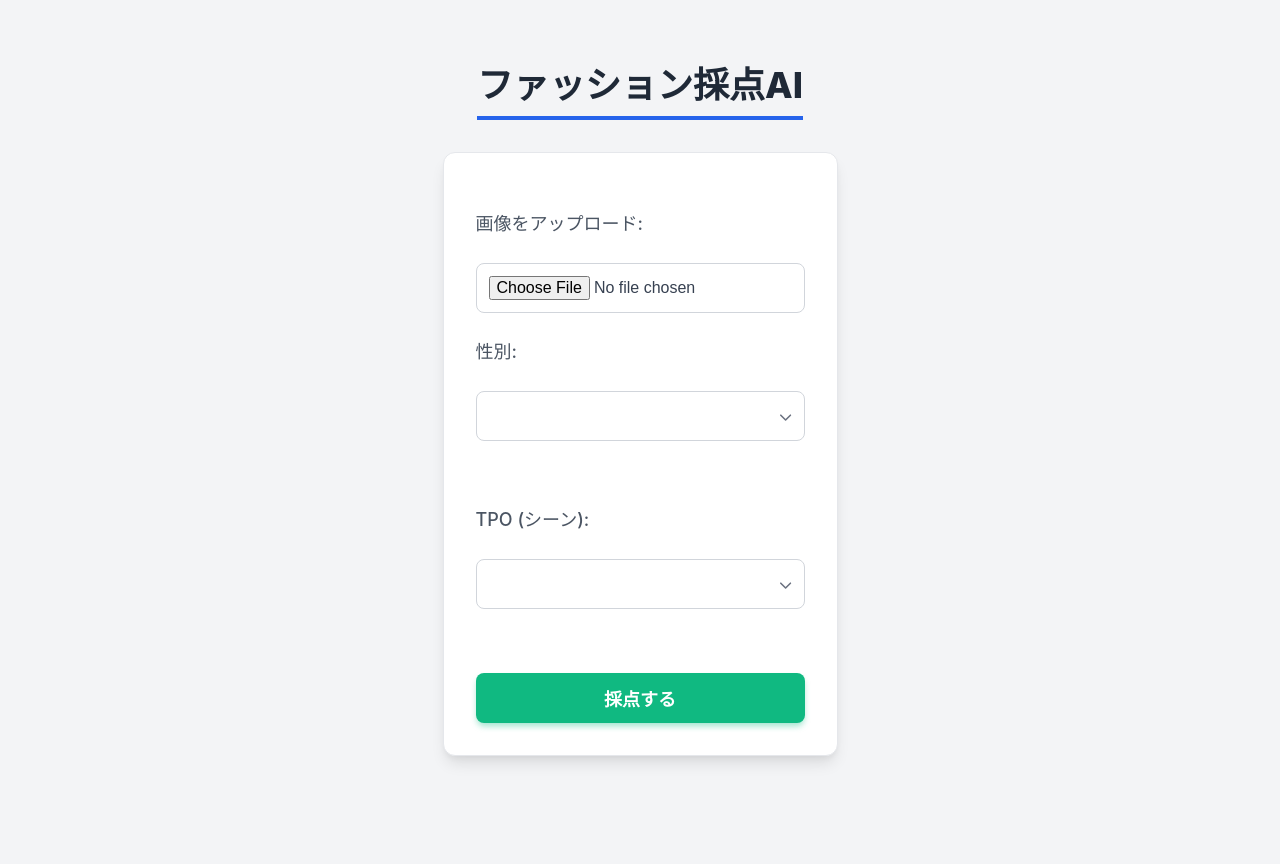
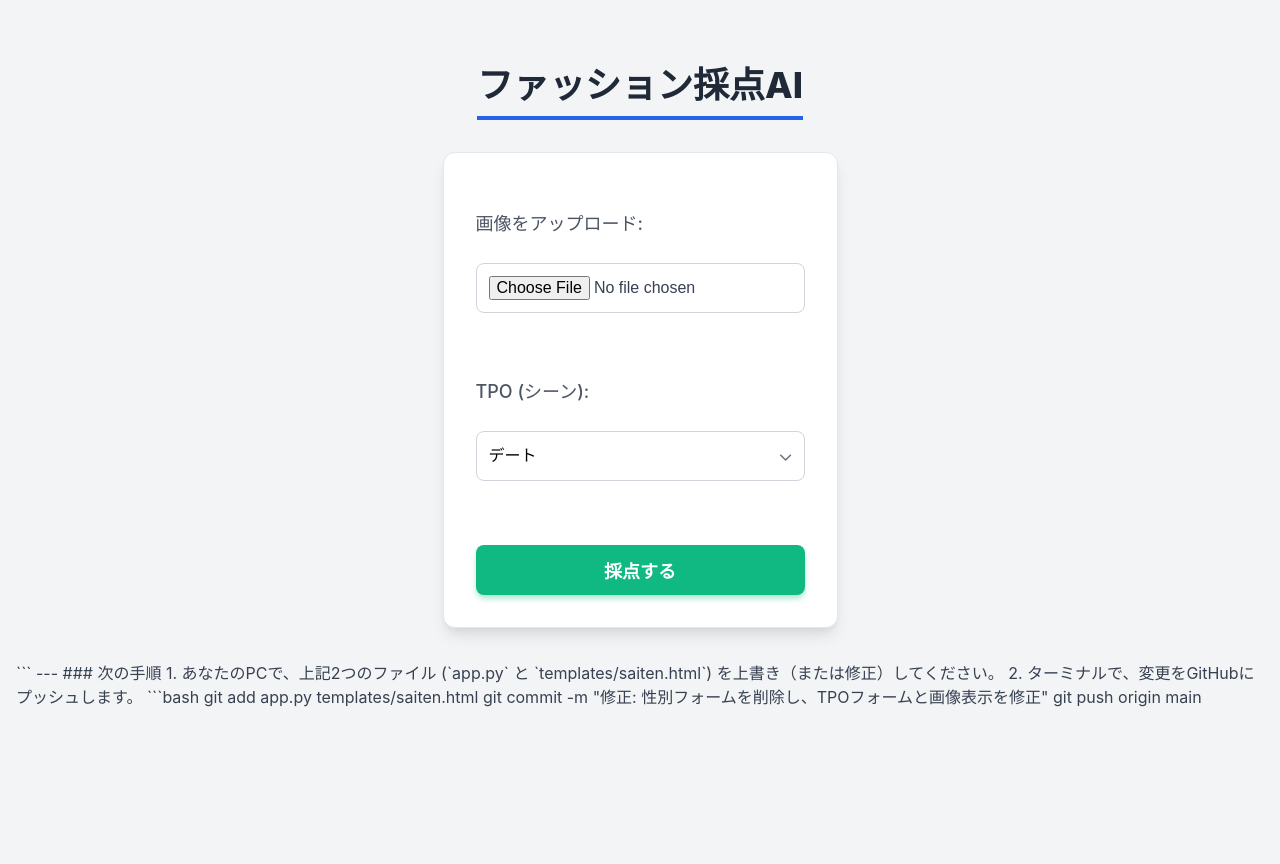
Before and after one commit to kado0314/PBLcamera_Project, a Flask app: page / in a window 1280 px wide. Run offline with Flask 3, Linux system fonts and the light colour scheme; lists and menus that the app fills with data are empty.

Commit message:
Update saiten.html

````diff
--- a/templates/saiten.html
+++ b/templates/saiten.html
@@ -8,28 +8,46 @@
 </head>
 <body>
     <h1>ファッション採点AI</h1>
+
     <div class="card form-card">
+        <!-- ★ action を /saiten に変更 (app.py の @app.route("/saiten") に合わせる) -->
         <form method="POST" enctype="multipart/form-data" action="{{ url_for('saiten') }}">
+
             <label for="image_file">画像をアップロード:</label><br>
-            <input type="file" ...>
-            <label for="user_gender">性別:</label><br>
-            <select id="user_gender" name="user_gender"> ... </select><br><br>
+            <input type="file" id="image_file" name="image_file" accept="image/*" capture="camera"><br><br>
+
+            <!-- ▼▼▼ 修正: 「性別」フォームを削除 ▼▼▼ -->
+            <!-- (性別フォームはここにありません) -->
+            <!-- ▲▲▲ 修正 ▲▲▲ -->
+
+            <!-- ▼▼▼ 修正: 「TPO（シーン）」フォームが正しく表示されるようにする ▼▼▼ -->
             <label for="intended_scene">TPO (シーン):</label><br>
-            <select id="intended_scene" name="intended_scene"> ... </select><br><br>
+            <select id="intended_scene" name="intended_scene">
+                <!-- 'selected_scene' 変数を使って選択状態を保持 -->
+                <option value="date" {% if selected_scene == 'date' %}selected{% endif %}>デート</option>
+                <option value="work" {% if selected_scene == 'work' %}selected{% endif %}>仕事</option>
+            </select><br><br>
+            <!-- ▲▲▲ 修正 ▲▲▲ -->
+
             <button type="submit">採点する</button>
         </form>
     </div>
 
+    <!-- ▼▼▼ 修正: 「アップロードした画像」の表示ロジック ▼▼▼ -->
     {% if uploaded_image_data %}
     <hr>
-    <h3>採点対象 (...)</h3>
-    <img src="{{ uploaded_image_data }}" ...>
+    <!-- selected_scene_jp が存在する場合のみ表示 -->
+    <h3>採点対象 ({{ selected_scene_jp | default('シーン指定なし') }})</h3>
+    <img src="{{ uploaded_image_data }}" style="max-width:300px;" alt="アップロードされた画像">
     {% endif %}
+    <!-- ▲▲▲ 修正 ▲▲▲ -->
+
 
     {% if score is not none %}
     <hr>
     <h2>採点結果: {{ score }} 点</h2>
 
+    <!-- AIフィードバック表示エリア -->
     {% if ai_feedback %}
     <div class="feedback-container">
         <h3>AI スタイリストのアドバイス</h3>
@@ -42,7 +60,19 @@
     {% if radar_chart_data %}
     <hr>
     <h3>スコアチャート</h3>
-    <img src="{{ radar_chart_data }}" ...>
+    <img src="{{ radar_chart_data }}" alt="レーダーチャート" style="max-width:400px;">
     {% endif %}
 </body>
 </html>
+```
+
+---
+
+### 次の手順
+
+1.  あなたのPCで、上記2つのファイル (`app.py` と `templates/saiten.html`) を上書き（または修正）してください。
+2.  ターミナルで、変更をGitHubにプッシュします。
+    ```bash
+    git add app.py templates/saiten.html
+    git commit -m "修正: 性別フォームを削除し、TPOフォームと画像表示を修正"
+    git push origin main
````
